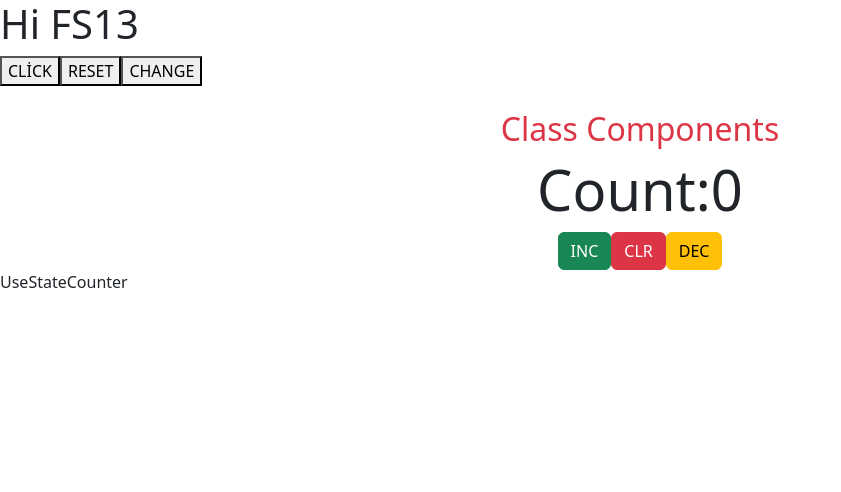
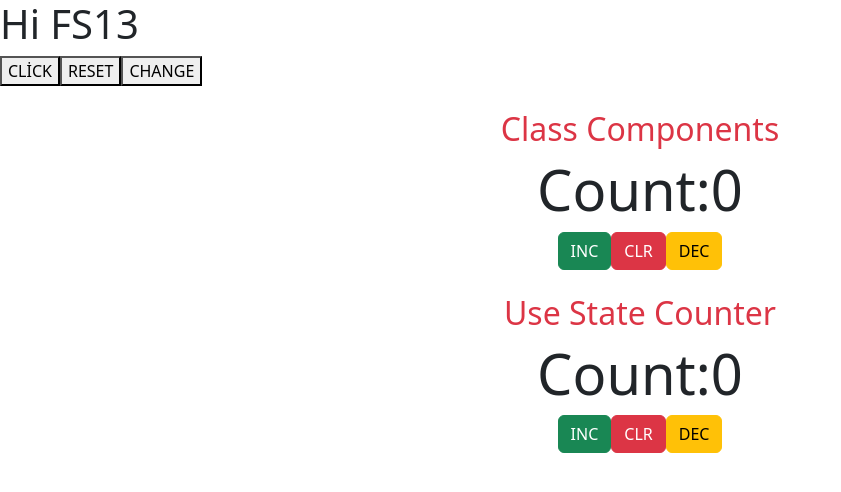
Before and after one commit to nurantezer/react, a React (Create React App) app in the folder 04_events-useStateHook/: page / in a window 1280 px wide. Shown: the top 492 px of the page, without its empty margins (0-841 px from the left). Built offline with nearby package versions, Linux system fonts and the light colour scheme.

Commit message:
usestate

```diff
--- a/04_events-useStateHook/src/components/UseStateCounter.jsx
+++ b/04_events-useStateHook/src/components/UseStateCounter.jsx
@@ -1,8 +1,20 @@
 import {useState} from 'react'
 
 const UseStateCounter = () => {
+
+const [count, setCount] = useState(0)
+
+const increment = () => {
+    setCount(count + 1)
+}
   return (
-    <div>UseStateCounter</div>
+    <div className='container text-center mt-4'>
+    <h2 className='text-danger'>Use State Counter</h2>
+    <h1 className='display-4'>Count:{count}</h1>
+    <button className='btn btn-success' onClick={increment}>INC</button>
+    <button className='btn btn-danger' onClick={() => setCount(0)}>CLR</button>
+    <button className='btn btn-warning' onClick={() => count > 0 && setCount(count - 1)}>DEC</button>
+    </div>
   )
 }
 
```
